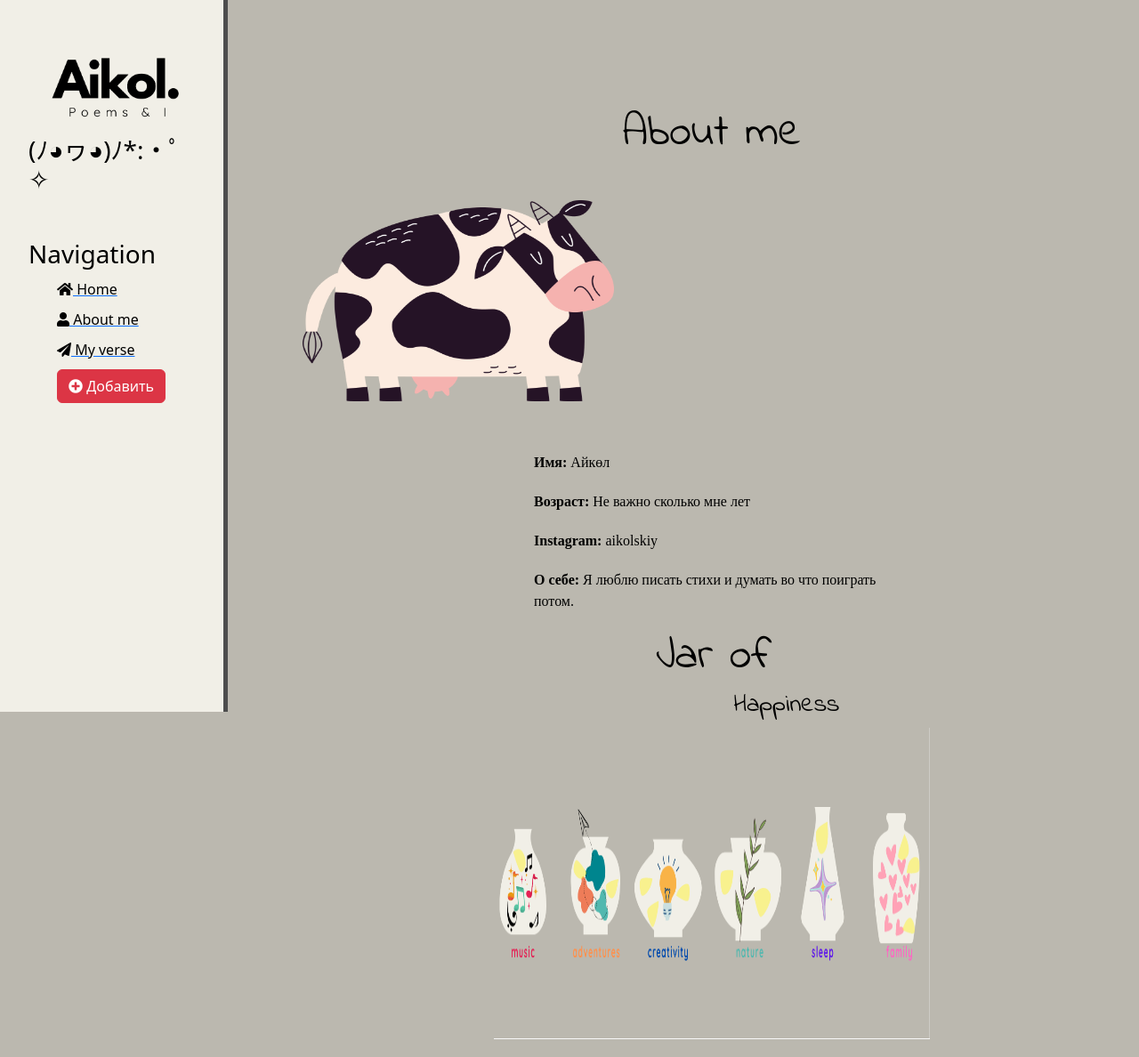
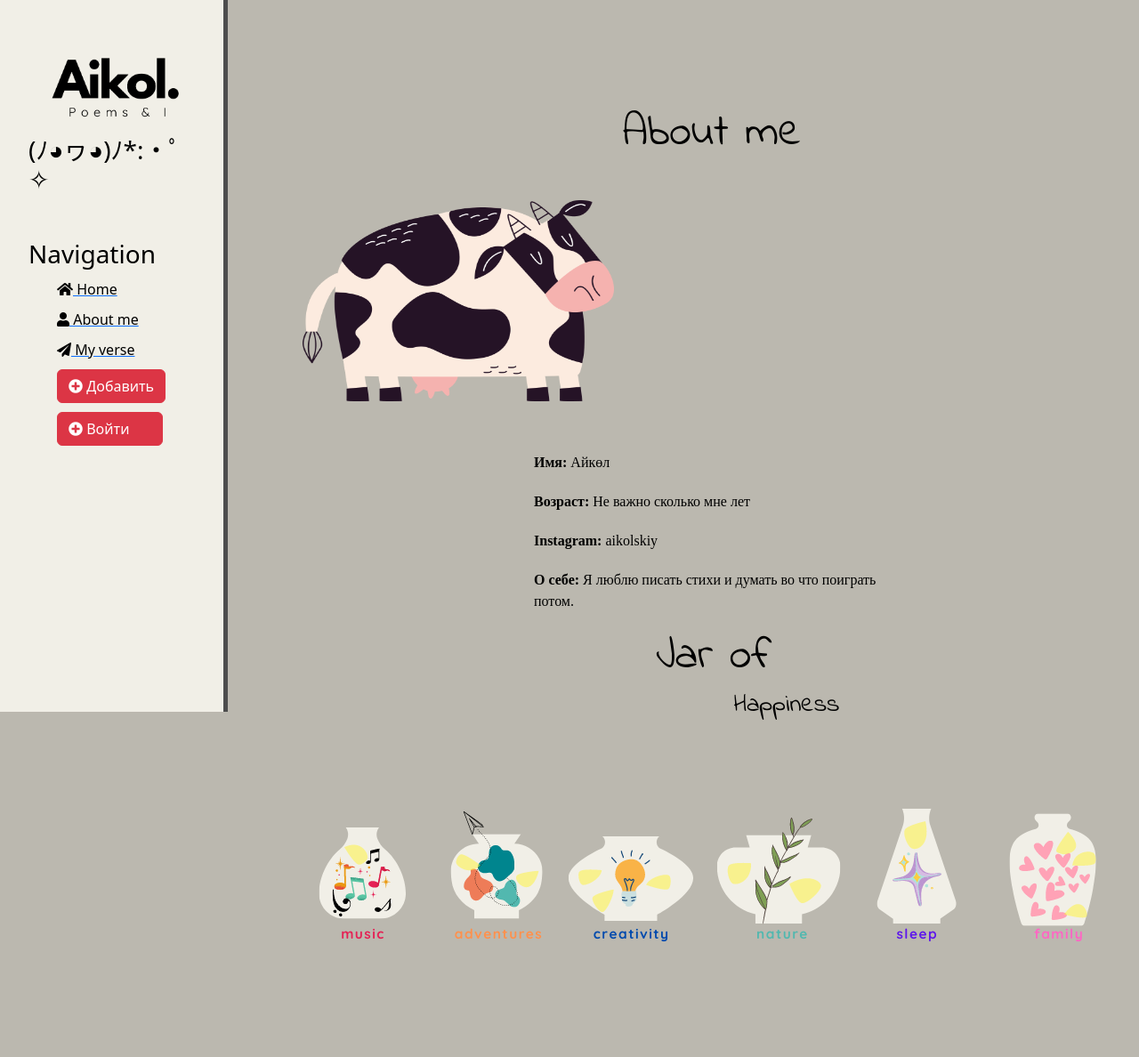
Before and after one commit to hereyourname-hub/siteforfr, a Django app: page /about in a window 1280 px wide. Shown: the whole page at 89% size. Run offline with Django 4.2, Linux system fonts and the light colour scheme; some libraries are stand-ins or nearby versions; some web fonts are replaced.

Commit message:
here modif1y

```diff
--- a/main/static/main/css/main.css
+++ b/main/static/main/css/main.css
@@ -115,6 +115,6 @@ form {
 
 
 .jar-icon{
-    width: 490px; /* Укажите нужную ширину */
+    width: 900px; /* Укажите нужную ширину */
     height: 350px; /* Автоматическая высота, чтобы сохранить пропорции */
 }
--- a/main/templates/main/about.html
+++ b/main/templates/main/about.html
@@ -17,7 +17,7 @@
             <h1>Jar of</h1>
             <h3>&nbsp;&nbsp;&nbsp;&nbsp;&nbsp;&nbsp;&nbsp;&nbsp;&nbsp;&nbsp;&nbsp;&nbsp;&nbsp;&nbsp;&nbsp;&nbsp;Happiness</h3>
         </div>
-            <img src="{% static 'main/img/jar.png' %}" alt="me" class="jar-icon">
+            <img src="{% static 'main/img/jarss.png' %}" alt="me" class="jar-icon">
 
     </div>
 {% endblock %}
--- a/main/templates/main/layout.html
+++ b/main/templates/main/layout.html
@@ -21,6 +21,7 @@
             <a href="{% url 'about' %}"><li><i class="fas fa-user"></i> About me</li></a>
             <a href="{% url 'news_home' %}"><li><i class="fas fa-paper-plane"></i> My verse</li></a>
             <a href="{% url 'create' %}"><li><button class="btn btn-danger"><i class="fas fa-plus-circle"></i> Добавить </li></a>
+            <a href="{% url 'create' %}"><li><button class="btn btn-danger"><i class="fas fa-plus-circle"></i> Войти&nbsp;&nbsp;&nbsp;&nbsp;&nbsp;&nbsp;</li></a>
 
         </ul>
     </aside>
--- a/news/templates/news/create.html
+++ b/news/templates/news/create.html
@@ -14,7 +14,7 @@
           {{ form.full_text }}<br>
           {{ form.date }}<br>
           <span>{{ error }}</span>
-          <button class="btn btn-success" type="submit">Добавить стих</button>
+          <button class="btn btn-info" type="submit">Добавить стих</button>
       </form>
     </div>
 {% endblock %}
```
Also changed, not shown: main/static/main/img/jar.png (deleted), main/static/main/img/jarss.png (added).
